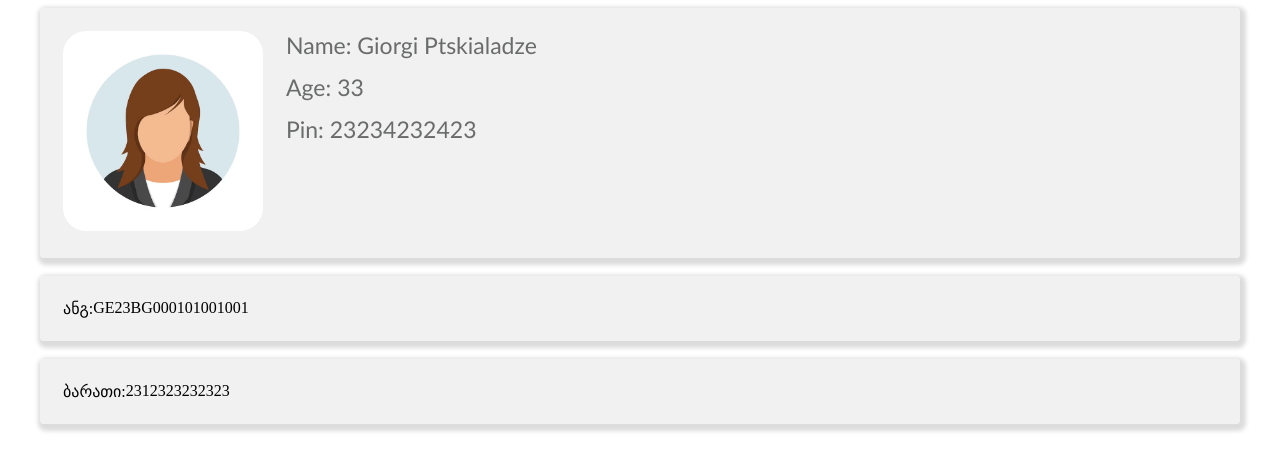
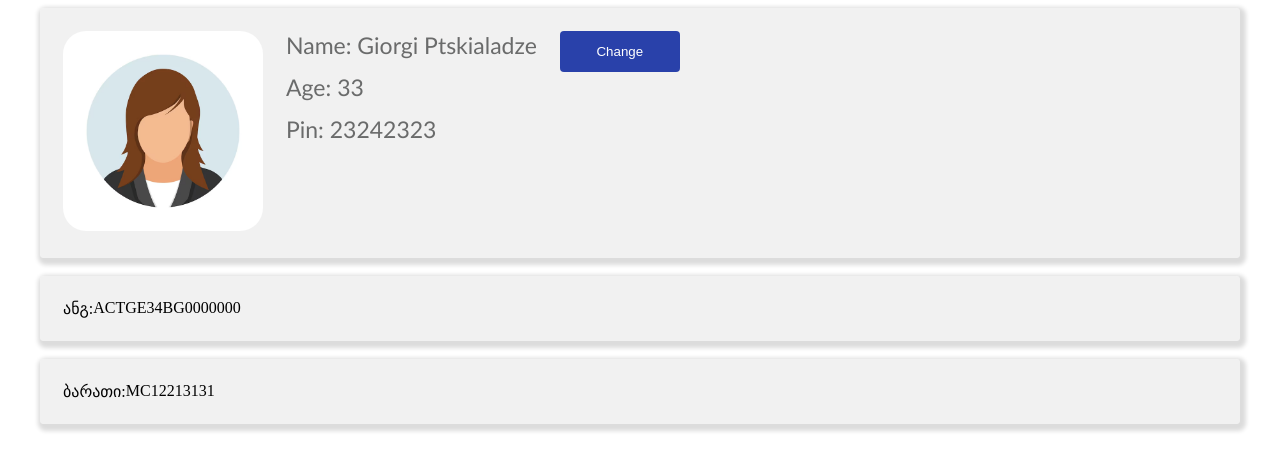
Before and after one commit to gptskialadze/bog-training, an Angular app: page / in a window 1280 px wide. Shown: the top 470 px of the page. Built offline with nearby package versions, Linux system fonts and the light colour scheme.

Commit message:
solution

```diff
--- a/src/app/app.component.html
+++ b/src/app/app.component.html
@@ -1,20 +1,23 @@
 <div class="main">
   <div class="header">
     <div class="profile">
-      <img src="../assets/profile.avif" alt="">
+      <img [src]="img" alt="">
     </div>
     <div class="client-info">
-      <div class="client-name"><span>Name: </span>Giorgi Ptskialadze</div>
-      <div class="client-age"><span>Age: </span> 33</div>
-      <div class="client-pin"><span>Pin: </span> 23234232423</div>
+      <div class="client-name"><span>Name: </span>{{client.clientName}}</div>
+      <div class="client-age"><span>Age: </span> {{client.clientAge}}</div>
+      <div class="client-pin"><span>Pin: </span> {{client.clientPin}}</div>
+    </div>
+    <div class="actions" (click)="changeData()">
+      <button>Change</button>
     </div>
   </div>
   <div class="accounts">
     <label>ანგ: </label>
-    <span>GE23BG000101001001</span>
+    <span>{{ client.getAcctoNo() }}</span>
   </div>
   <div class="cards">
     <label for="">ბარათი: </label>
-    <span>2312323232323</span>
+    <span>{{ cardNo }}</span>
   </div>
 </div>
--- a/src/app/app.component.scss
+++ b/src/app/app.component.scss
@@ -34,3 +34,19 @@
     color: rgba(46, 47, 48, 0.693);
     font-family:'Gill Sans', 'Gill Sans MT', Calibri, 'Trebuchet MS', sans-serif
 }
+
+.actions button {
+   background-color: rgb(41, 65, 170);
+   border: none;
+   color:white;
+   padding: 13px;
+   width: 120px;
+   border-radius: 4px;
+   cursor: pointer;
+   transition: all 0.2s ease-in-out;
+}
+
+.actions button:hover {
+    opacity: 0.6;
+    transform: scale(1.02);
+}
--- a/src/app/app.component.ts
+++ b/src/app/app.component.ts
@@ -1,4 +1,5 @@
 import { Component } from '@angular/core';
+import { Client } from './client';
 
 @Component({
   selector: 'app-root',
@@ -6,5 +7,18 @@ import { Component } from '@angular/core';
   styleUrls: ['./app.component.scss']
 })
 export class AppComponent {
-  title = 'myapp';
+
+  client!: Client;
+  cardNo!: string;
+  img = "../assets/profile.avif";
+
+  constructor() {
+    this.client = new Client("Giorgi Ptskialadze", 33, "23242323", "GE34BG0000000","12213131");
+    this.cardNo = this.client.getCardNo();
+  }
+
+  changeData() {
+    this.client.clientAge = 34;
+    this.img = "../assets/person.jpg";
+  }
 }
--- /dev/null
+++ b/src/app/client.ts
@@ -0,0 +1,59 @@
+interface CardInterface {
+    cardType: string;
+    cardNo: string;
+    getCardType?: () => {}
+}
+
+class Card implements CardInterface {
+    cardType!: string;
+    cardNo!: string;
+    constructor(cardType: string, cardNo: string) {
+        this.cardType = cardType;
+        this.cardNo = cardNo
+    }
+
+    getCardType(): string {
+        return this.cardType + this.cardNo
+    }
+}
+
+class Account {
+    acctType!: string;
+    acctNo!: string;
+
+    constructor(acctType: string, acctNo: string) {
+        this.acctType = acctType;
+        this.acctNo = acctNo
+    }
+
+    getAccountType(): string {
+        return this.acctType + this.acctNo
+    }
+}
+
+export class Client {
+
+    clientName?: string;
+    clientAge?: number;
+    clientPin?: string;
+
+    //Composition
+    card!: Card;
+    account!: Account
+
+    constructor(clientName: string, clientAge: number, clientPin: string, acctNo: string, cardNo: string) {
+        this.clientName = clientName;
+        this.clientAge = clientAge;
+        this.clientPin = clientPin;
+        this.card = new Card("MC", cardNo);
+        this.account = new Account("ACT", acctNo)
+    }
+
+    getAcctoNo() {
+        return this.account.getAccountType()
+    }
+
+    getCardNo() {
+        return this.card.getCardType()
+    }
+}
```
